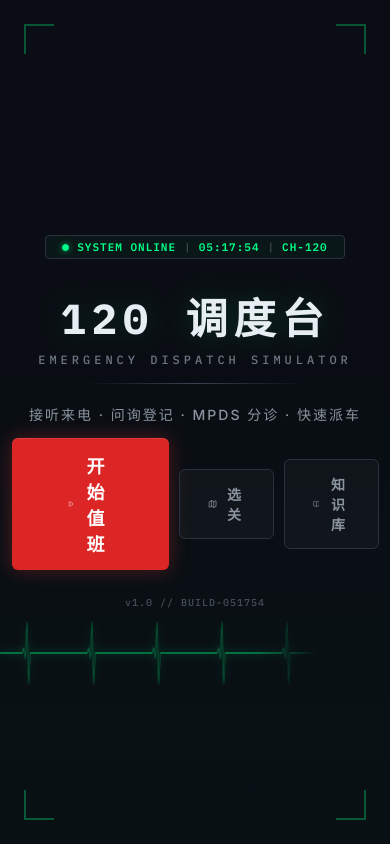
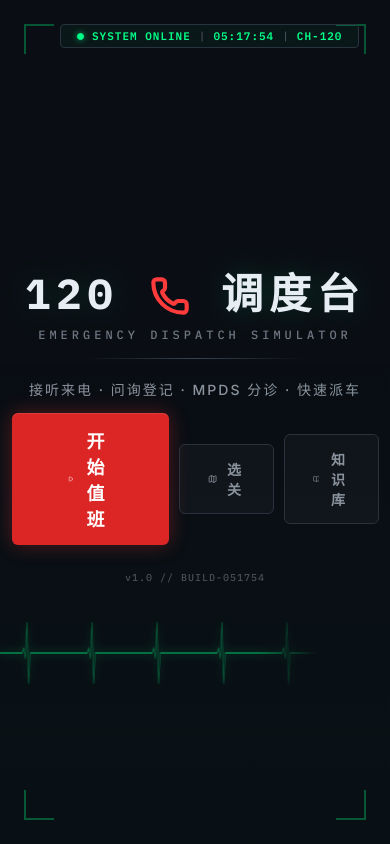
Before and after one commit to 1989-12-13/BuddyGame, a React (Vite) app: page / in a window 390 px wide. Built offline with nearby package versions, Linux system fonts and the light colour scheme.

Commit message:
feat: add red phone icon to title, move status bar to top-left
- Insert Phone icon (40px, red) between '120' and '调度台' in title
- Status bar now positioned absolute at top-left corner
  (removed from content flow, no longer centered below title)

```diff
--- a/src/screens/TitleScreen.tsx
+++ b/src/screens/TitleScreen.tsx
@@ -3,7 +3,7 @@
 // ============================================================
 
 import { useState, useEffect, useCallback } from 'react'
-import { Play, Map, BookOpen } from 'lucide-react'
+import { Play, Map, BookOpen, Phone } from 'lucide-react'
 import { useAudio } from '../audio/AudioContext'
 
 interface Props {
@@ -91,8 +91,7 @@ export function TitleScreen({ onStart, onLevelSelect, onKnowledge }: Props) {
       <div style={styles.cornerBL} />
       <div style={styles.cornerBR} />
 
-      <div style={styles.content}>
-        {/* Status bar */}
+      {/* Status bar — top-left corner */}
       <div style={styles.statusBar}>
         <span style={{
           width: 7,
@@ -110,8 +109,11 @@ export function TitleScreen({ onStart, onLevelSelect, onKnowledge }: Props) {
         <span style={styles.statusText}>CH-120</span>
       </div>
 
+      <div style={styles.content}>
         {/* Title */}
-        <h1 style={styles.title}>120 调度台</h1>
+        <h1 style={styles.title}>
+          120 <Phone size={40} color="#ff3b3b" strokeWidth={2.5} style={{ verticalAlign: 'middle', marginTop: -4 }} /> 调度台
+        </h1>
         <p style={styles.subtitle}>EMERGENCY DISPATCH SIMULATOR</p>
 
         <div style={styles.divider} />
@@ -243,6 +245,9 @@ const styles: Record<string, React.CSSProperties> = {
     overflowY: 'auto',
   },
   statusBar: {
+    position: 'absolute',
+    top: 24,
+    left: 60,
     display: 'flex',
     alignItems: 'center',
     gap: 8,
@@ -250,9 +255,9 @@ const styles: Record<string, React.CSSProperties> = {
     borderRadius: 4,
     border: '1px solid var(--border)',
     backgroundColor: 'rgba(0, 255, 136, 0.04)',
-    marginBottom: 20,
     fontFamily: 'var(--font-mono)',
     fontSize: 11,
+    zIndex: 3,
   },
   statusText: {
     color: '#00ff88',
```
Also changed, not shown: .workbuddy/memory/2026-07-12.md. Lines whose indentation alone changed are shown as unchanged.
